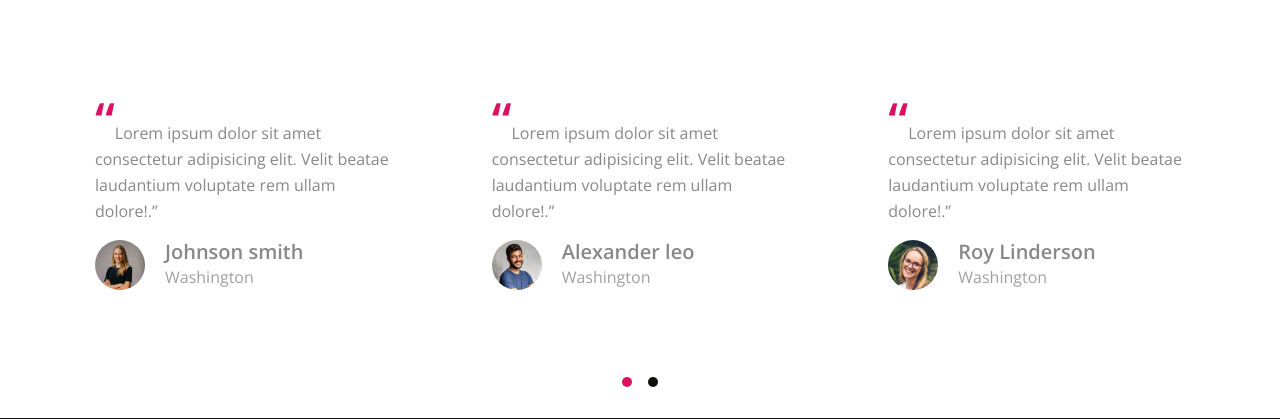
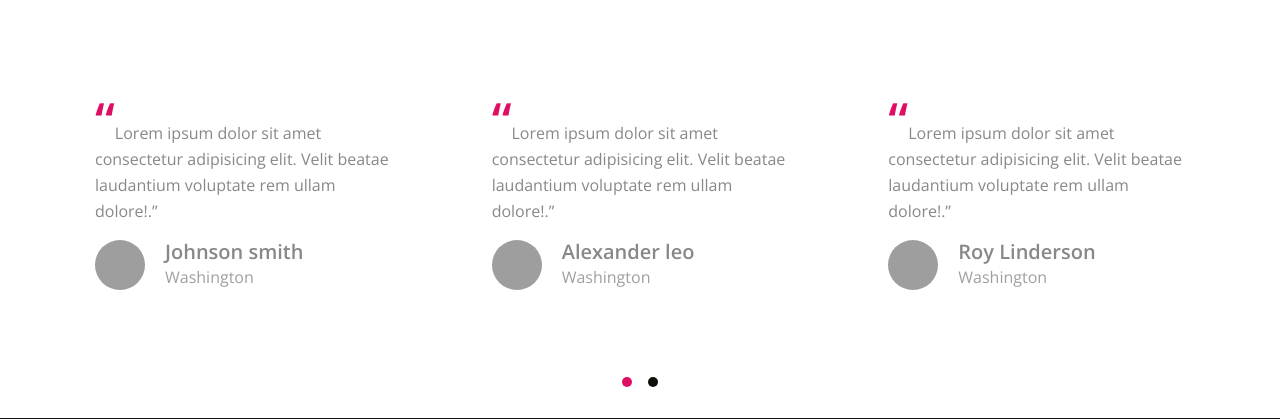
Before and after one commit to chsai31288/movie, a Java web app: page /about.jsp in a window 1280 px wide. Shown: the part 1368-1787 px from the top of the page. Run offline with Spring Boot 4, a stand-in JSP engine, Linux system fonts and the light colour scheme; grey boxes are pictures that could not be loaded.

Commit message:
Update about.jsp

```diff
--- a/src/main/webapp/about.jsp
+++ b/src/main/webapp/about.jsp
@@ -224,7 +224,7 @@
 										voluptate rem ullam dolore!.</q>
 								</blockquote>
 								<div class="testi-des">
-									<div class="test-img"><img src="assets/images/team1.jpg" class="img-fluid" alt="/">
+									<div class="test-img"><img src="/" class="img-fluid" alt="/">
 									</div>
 									<div class="peopl align-self">
 										<h3>Johnson smith</h3>
@@ -242,7 +242,7 @@
 										voluptate rem ullam dolore!.</q>
 								</blockquote>
 								<div class="testi-des">
-									<div class="test-img"><img src="assets/images/team2.jpg" class="img-fluid" alt="/">
+									<div class="test-img"><img src="/" class="img-fluid" alt="/">
 									</div>
 									<div class="peopl align-self">
 										<h3>Alexander leo</h3>
@@ -260,7 +260,7 @@
 										voluptate rem ullam dolore!.</q>
 								</blockquote>
 								<div class="testi-des">
-									<div class="test-img"><img src="assets/images/team3.jpg" class="img-fluid" alt="/">
+									<div class="test-img"><img src="/" class="img-fluid" alt="/">
 									</div>
 									<div class="peopl align-self">
 										<h3>Roy Linderson</h3>
@@ -278,7 +278,7 @@
 										voluptate rem ullam dolore!.</q>
 								</blockquote>
 								<div class="testi-des">
-									<div class="test-img"><img src="assets/images/team4.jpg" class="img-fluid" alt="/">
+									<div class="test-img"><img src="/" class="img-fluid" alt="/">
 									</div>
 									<div class="peopl align-self">
 										<h3>Mike Thyson</h3>
@@ -296,7 +296,7 @@
 										voluptate rem ullam dolore!.</q>
 								</blockquote>
 								<div class="testi-des">
-									<div class="test-img"><img src="assets/images/team2.jpg" class="img-fluid" alt="/">
+									<div class="test-img"><img src="/" class="img-fluid" alt="/">
 									</div>
 									<div class="peopl align-self">
 										<h3>Laura gill</h3>
@@ -314,7 +314,7 @@
 										voluptate rem ullam dolore!.</q>
 								</blockquote>
 								<div class="testi-des">
-									<div class="test-img"><img src="assets/images/team3.jpg" class="img-fluid" alt="/">
+									<div class="test-img"><img src="/" class="img-fluid" alt="/">
 									</div>
 									<div class="peopl align-self">
 										<h3>Smith Johnson</h3>
```
